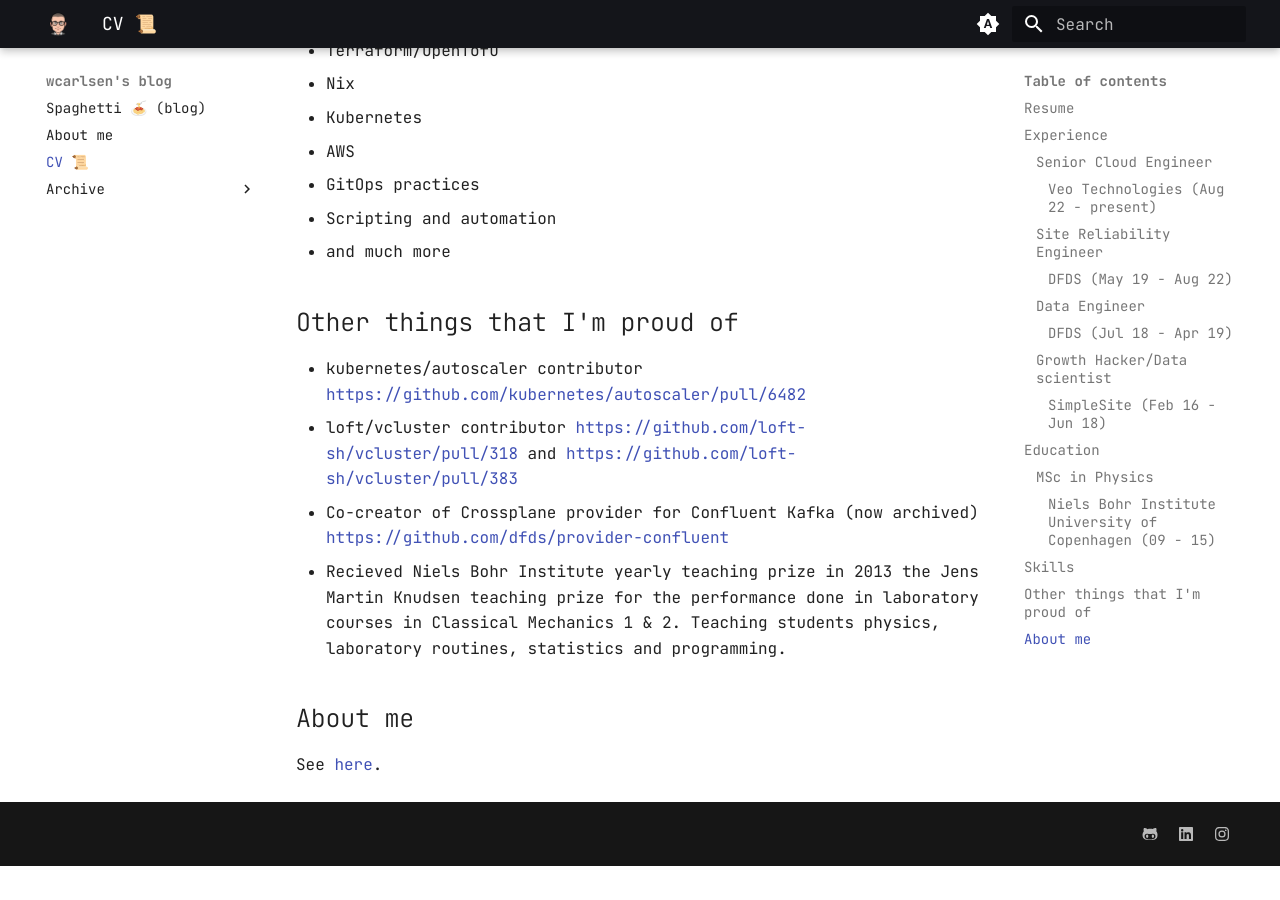
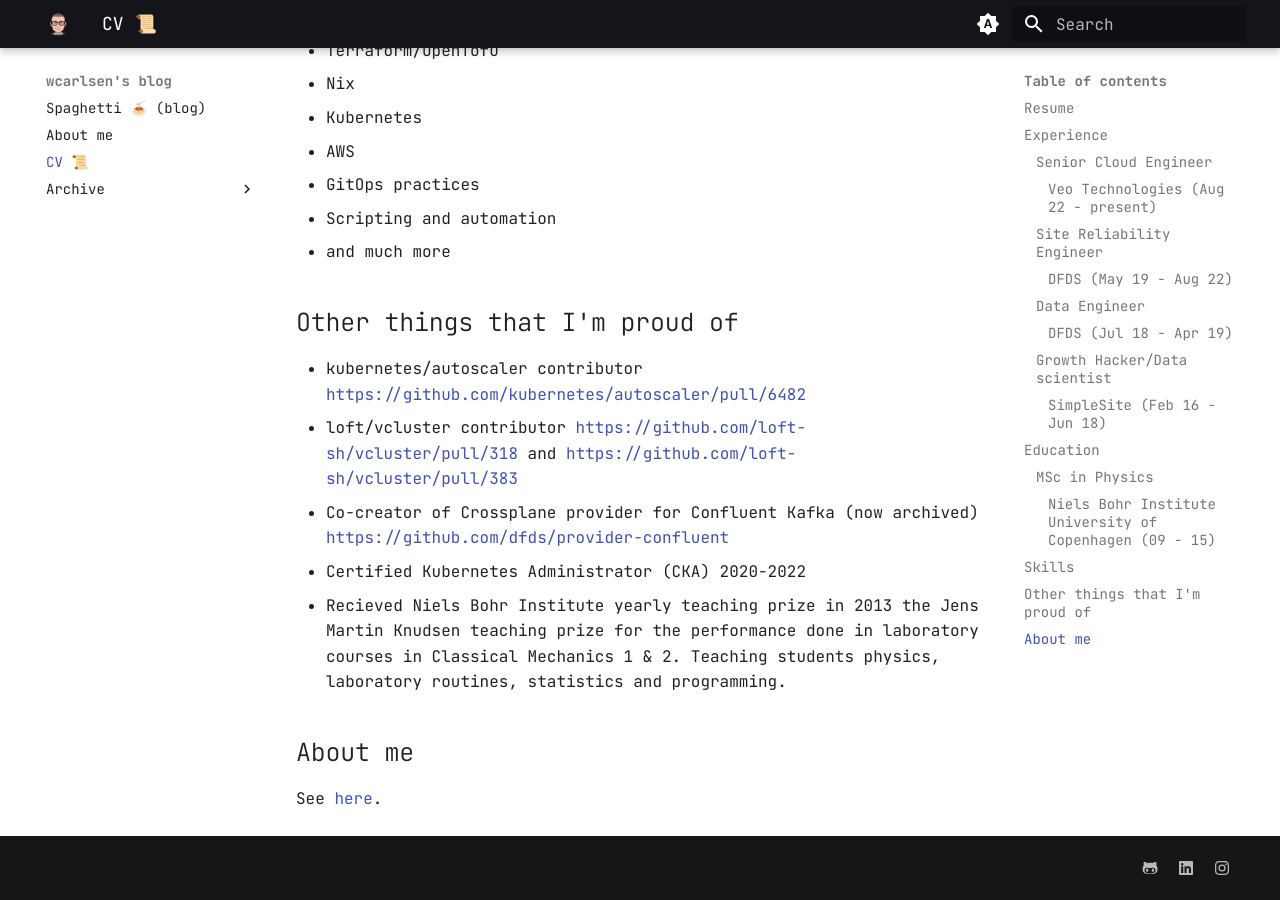
Before and after one commit to wcarlsen/wcarlsen.github.io, an MkDocs documentation site: the page built from docs/cv.md, in a window 1280 px wide and 900 px high, scrolled down 1759 px. Built offline with MkDocs 1.6.1 and Material for MkDocs 9.7.7, drawn with Linux system fonts in a browser that asks for light colours; emoji names are drawn with the system emoji font; before the commit the page ends 2625 px from its top, so only the background shows below that.

Commit message:
Added CKA entry
Signed-off-by: Willi Carlsen <carlsenwilli@gmail.com>

```diff
--- a/docs/cv.md
+++ b/docs/cv.md
@@ -55,6 +55,7 @@
 * kubernetes/autoscaler contributor [https://github.com/kubernetes/autoscaler/pull/6482](https://github.com/kubernetes/autoscaler/pull/6482)
 * loft/vcluster contributor [https://github.com/loft-sh/vcluster/pull/318](https://github.com/loft-sh/vcluster/pull/318) and [https://github.com/loft-sh/vcluster/pull/383](https://github.com/loft-sh/vcluster/pull/383)
 * Co-creator of Crossplane provider for Confluent Kafka (now archived) [https://github.com/dfds/provider-confluent](https://github.com/dfds/provider-confluent)
+* Certified Kubernetes Administrator (CKA) 2020-2022
 * Recieved Niels Bohr Institute yearly teaching prize in 2013 the Jens Martin Knudsen teaching prize for the performance done in laboratory courses in Classical Mechanics 1 & 2. Teaching students physics, laboratory routines, statistics and programming.
 
 ## About me
```
